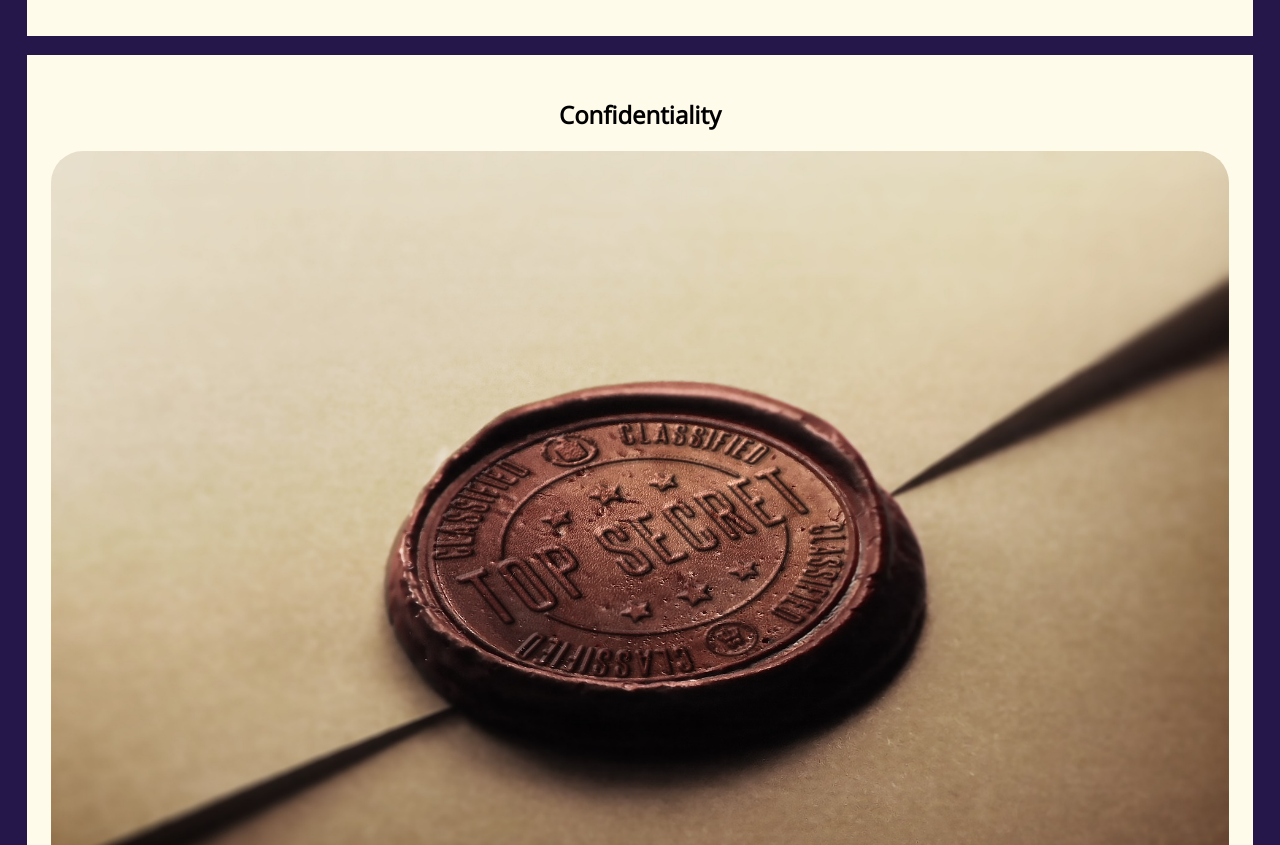
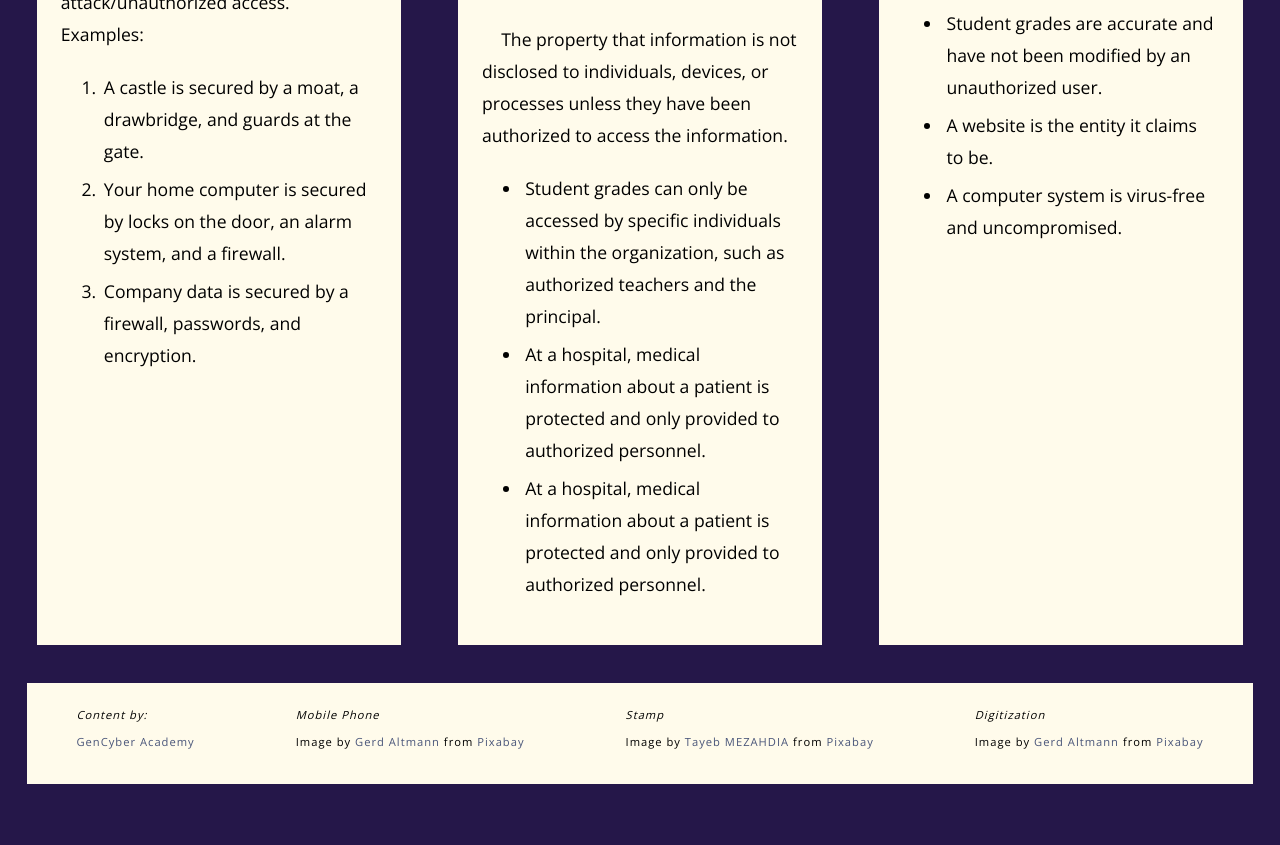
Before and after one commit to CSF2223/cybersecurityconceptsmtr-WilsonAyden, a plain HTML site: page index.html in a window 1280 px wide. Shown: the part 515-1360 px from the top of the page. After the commit the page ends 1318 px from the top, so only its background shows below. Drawn offline with nearby package versions, Linux system fonts and the light colour scheme.

Commit message:
Complete review portion of midterm

```diff
--- a/index.html
+++ b/index.html
@@ -6,13 +6,15 @@
     <meta name="viewport" content="width=device-width, initial-scale=1.0">
     <meta http-equiv="X-UA-Compatible" content="ie=edge">
     <link rel="stylesheet" href="style.css" type="text/css" />
-    <link rel="preconnect" href="https://fonts.googleapis.com"><link rel="preconnect" href="https://fonts.gstatic.com" crossorigin><link href="https://fonts.googleapis.com/css2?family=Open+Sans:wght@300;400&display=swap" rel="stylesheet">
-    <title>Cybersecurity Concepts I</title>
+    <link rel="preconnect" href="https://fonts.googleapis.com">
+    <link rel="preconnect" href="https://fonts.gstatic.com" crossorigin>
+    <link href="https://fonts.googleapis.com/css2?family=Open+Sans:wght@300;400&display=swap" rel="stylesheet">
+    <title>Cybersecurity Concepts </title>
 </head>
 
 <body>
     <header>
-        <h1>Cybersecurity Concepts I</h1>
+        <h1>Cybersecurity Concepts </h1>
     </header>
 
     <section class="gallery">
@@ -59,8 +61,32 @@ system has not been modified or destroyed in an unauthorized manner.</p>
             </ul>
         </div> <!-- Close post 3 -->
 
+    </section> <!-- Close gallery class -->
 
-    </section> <!-- Close gallery class -->
+    <footer>
+        <div class="source">
+            <cite>Content by:</cite>
+            <p><a href="https://www.gen-cyber.com/">GenCyber Academy</a></p>
+        </div>
+        <br />
+        <div class="source">
+            <cite>Mobile Phone</cite>
+            <p>Image by <a href="https://pixabay.com/users/geralt-9301/?utm_source=link-attribution&amp;utm_medium=referral&amp;utm_campaign=image&amp;utm_content=7071823">Gerd Altmann</a>
+                from <a href="https://pixabay.com//?utm_source=link-attribution&amp;utm_medium=referral&amp;utm_campaign=image&amp;utm_content=7071823">Pixabay</a></p>
+        </div>
+        <br />
+        <div class="source">
+            <cite>Stamp</cite>
+            <p>Image by <a href="https://pixabay.com/users/tayebmezahdia-4194100/?utm_source=link-attribution&amp;utm_medium=referral&amp;utm_campaign=image&amp;utm_content=4299143">Tayeb MEZAHDIA</a>
+                from <a href="https://pixabay.com//?utm_source=link-attribution&amp;utm_medium=referral&amp;utm_campaign=image&amp;utm_content=4299143">Pixabay</a></p>
+        </div>
+        <br />
+        <div class="source">
+            <cite>Digitization</cite>
+            <p>Image by <a href="https://pixabay.com/users/geralt-9301/?utm_source=link-attribution&amp;utm_medium=referral&amp;utm_campaign=image&amp;utm_content=7071823">Gerd Altmann</a>
+                from <a href="https://pixabay.com//?utm_source=link-attribution&amp;utm_medium=referral&amp;utm_campaign=image&amp;utm_content=7071823">Pixabay</a></p>
+        </div>
+    </footer>
 
 </body>
 
--- a/style.css
+++ b/style.css
@@ -22,6 +22,14 @@ header{
     padding: 1.5rem;
     margin: 1.2rem;
 }
+
+footer {
+    background-color: #FFFBEB;
+    margin: 1.2rem;
+    padding: 1.5rem;
+    font-size:0.55rem;
+}
+
 
 h1,
 h2 {
@@ -48,3 +56,36 @@ li {
 .post p {
     text-indent: 1.2rem;
 }
+
+.source {
+    letter-spacing: 1px;
+}
+
+.source a {
+    text-decoration: none;
+    color: #495579;
+}
+
+
+
+
+
+@media (min-width: 800px) {
+    .gallery {
+        display: flex;
+        flex-wrap: wrap;
+        justify-content: space-around;
+    }
+
+    .post {
+        width: 25%;
+        font-size: 1.1rem;
+    }
+
+    footer {
+        display: flex;
+        justify-content: space-around;
+        align-items: center;
+        font-size: 0.7rem;
+    }
+}
```
Lines whose indentation alone changed are shown as unchanged.
